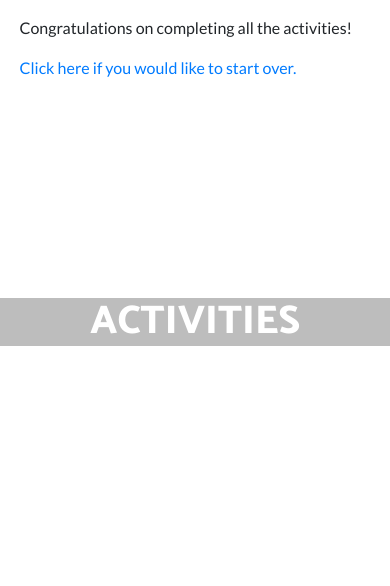
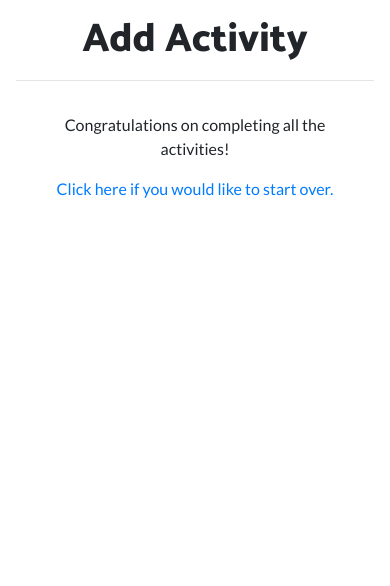
Before and after one commit to jumboduck/lets-play, a Flask app: page /activities in a window 390 px wide. Shown: the part 100-686 px from the top of the page. Run offline with Flask 2, Linux system fonts and the light colour scheme; the visitor is signed in with stand-in values (Sample User, id 1); data that the repository does not hold is empty; some libraries are stand-ins or nearby versions.

Commit message:
Adjust layout to activities page and apply responsive design

```diff
--- a/templates/public/activities.html
+++ b/templates/public/activities.html
@@ -2,19 +2,12 @@
 
 {% block title %}Activities{% endblock %}
 
-{% block header %}
+{% block content %}
 
-<header class="home-banner text-center text-white">
-  <div class="banner-content">
-    <div class="container">
-      <h1 class="masthead-heading mb-0">ACTIVITIES</h1>
-    </div>
-  </div>
-</header>
-
-{% endblock %}
-
-{% block content %}
+<div class="row no-gutters text-center">
+  <div class="col-12 p-3">
+    <h1>Add Activity</h1>
+    <hr>
 
     {% with messages = get_flashed_messages() %}
     {% if messages %}
@@ -30,8 +23,9 @@
     {% endif %}
     {% endwith %}
 
+    <div class="row no-gutters justify-content-center">
+      <div class="col-12 col-lg-6 text-center">
         <div class="activities" id="activities">
-
           {% if activities %}
 
           {% for activity in activities %}
@@ -54,7 +48,6 @@
                   {% endif %}
                   <p>{{ activity.description }}</p>
 
-
                   <form id="form{{loop.index}}" enctype="multipart/form-data"
                     action="{{url_for('complete', activity_id = activity._id)}}" method="POST">
                     {% if activity.has_photo %}
@@ -62,12 +55,13 @@
                     <input type="file" name="image" capture accept="image/*">
                     {% endif %}
                     <input type="submit" class="button btn-primary btn-activity-done ml-auto mr-auto d-block mt-3"
-              value="I have finished this!"></form>
-
+                      value="I have finished this!">
+                  </form>
                 </div>
               </div>
             </div>
-  </div>{% endfor %}
+          </div>
+          {% endfor %}
 
           {% else %}
 
@@ -75,7 +69,12 @@
           <p><a href="{{ url_for('reset_activities') }}">Click here if you would like to start over.</a></p>
 
           {% endif %}
+        </div>
+      </div>
+    </div>
+  </div>
+</div>
 
 
-</div>
+
   {% endblock %}
```
Lines whose indentation alone changed are shown as unchanged.
